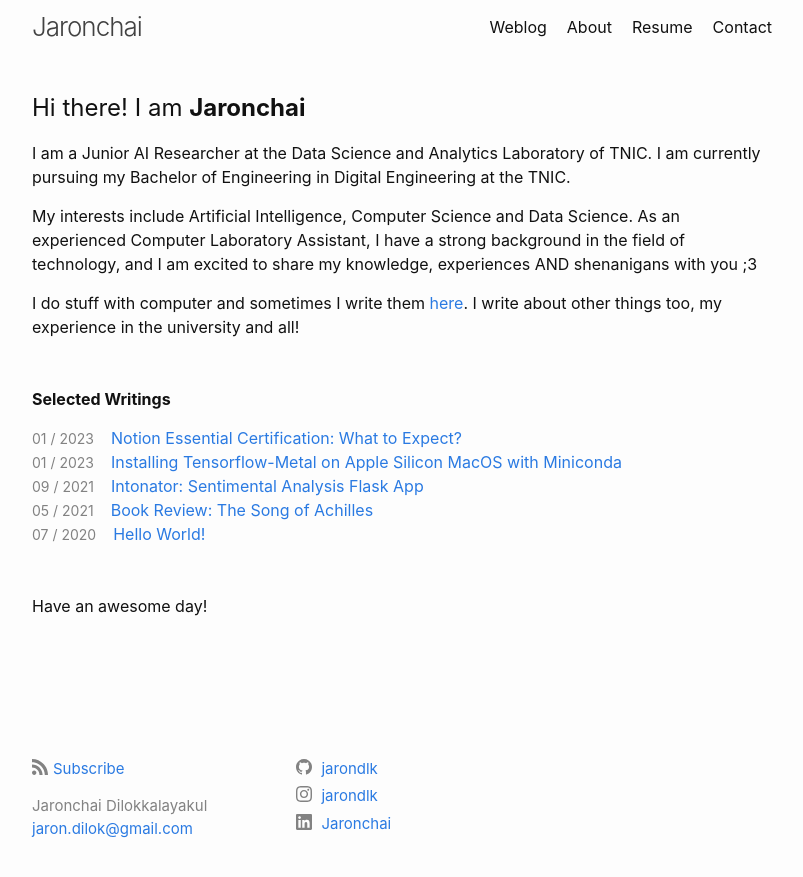
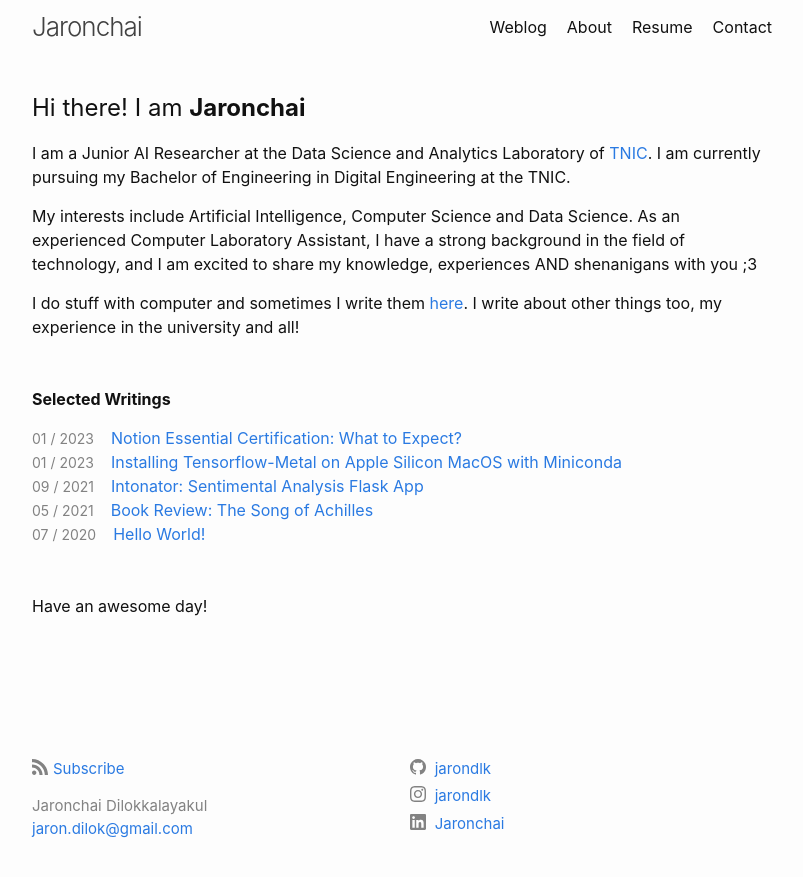
Before and after one commit to jarondlk/jaronchai-blog, a Jekyll site: the page built from index.markdown, in a window 1280 px wide. Shown: the top 877 px of the page, without its empty margins (238-1041 px from the left). Built offline with Jekyll 4.4.1, drawn with Linux system fonts in a browser that asks for light colours.

Commit message:
fix footer

```diff
--- a/_includes/footer.html
+++ b/_includes/footer.html
@@ -6,7 +6,7 @@
     <!-- <h2 class="footer-heading">{{ site.title | escape }}</h2> -->
 
     <div class="footer-col-wrapper">
-      <div class="footer-col footer-col-1">
+      <div class="footer-col footer-col-custom">
         <p class="feed-subscribe">
           <a href="{{ 'feed.xml' | relative_url }}">
             <svg class="svg-icon orange">
@@ -28,7 +28,7 @@
         </ul>
       </div>
 
-      <div class="footer-col footer-col-2">
+      <div class="footer-col footer-col-custom">
         {%- include social.html -%}
       </div>
 
--- a/_sass/minima/_layout.scss
+++ b/_sass/minima/_layout.scss
@@ -174,7 +174,10 @@
   }
 }
 
-
+.footer-col-custom {
+  width: -webkit-calc(50% - (#{$spacing-unit} / 2));
+  width:         calc(50% - (#{$spacing-unit} / 2));
+}
 
 /**
  * Page content
--- a/index.markdown
+++ b/index.markdown
@@ -7,7 +7,7 @@ layout: default
 
 ## Hi there! I am **Jaronchai**
 
-I am a Junior AI Researcher at the Data Science and Analytics Laboratory of TNIC. I am currently pursuing my Bachelor of Engineering in Digital Engineering at the TNIC.
+I am a Junior AI Researcher at the Data Science and Analytics Laboratory of [TNIC](https://tnic.tni.ac.th). I am currently pursuing my Bachelor of Engineering in Digital Engineering at the TNIC.
 
 My interests include Artificial Intelligence, Computer Science and Data Science. As an experienced Computer Laboratory Assistant, I have a strong background in the field of technology, and I am excited to share my knowledge, experiences AND shenanigans with you ;3
 
```
